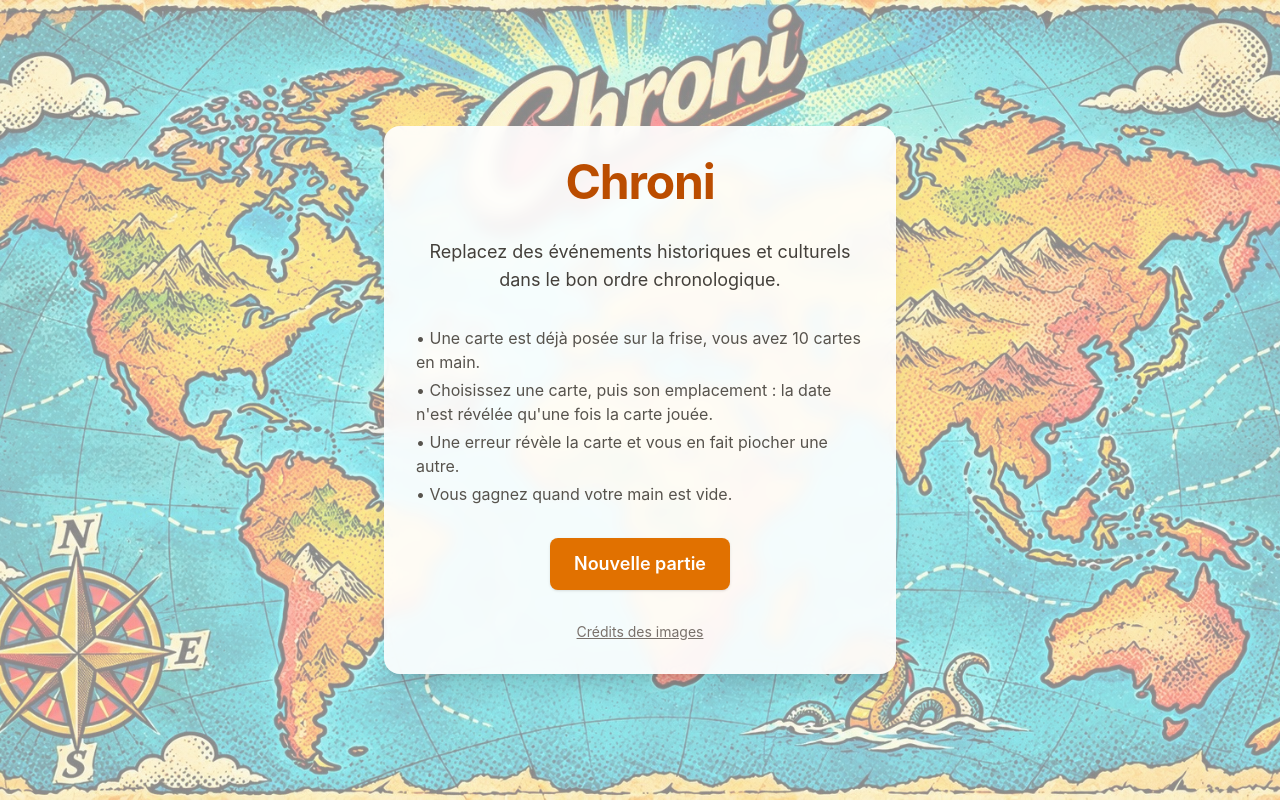
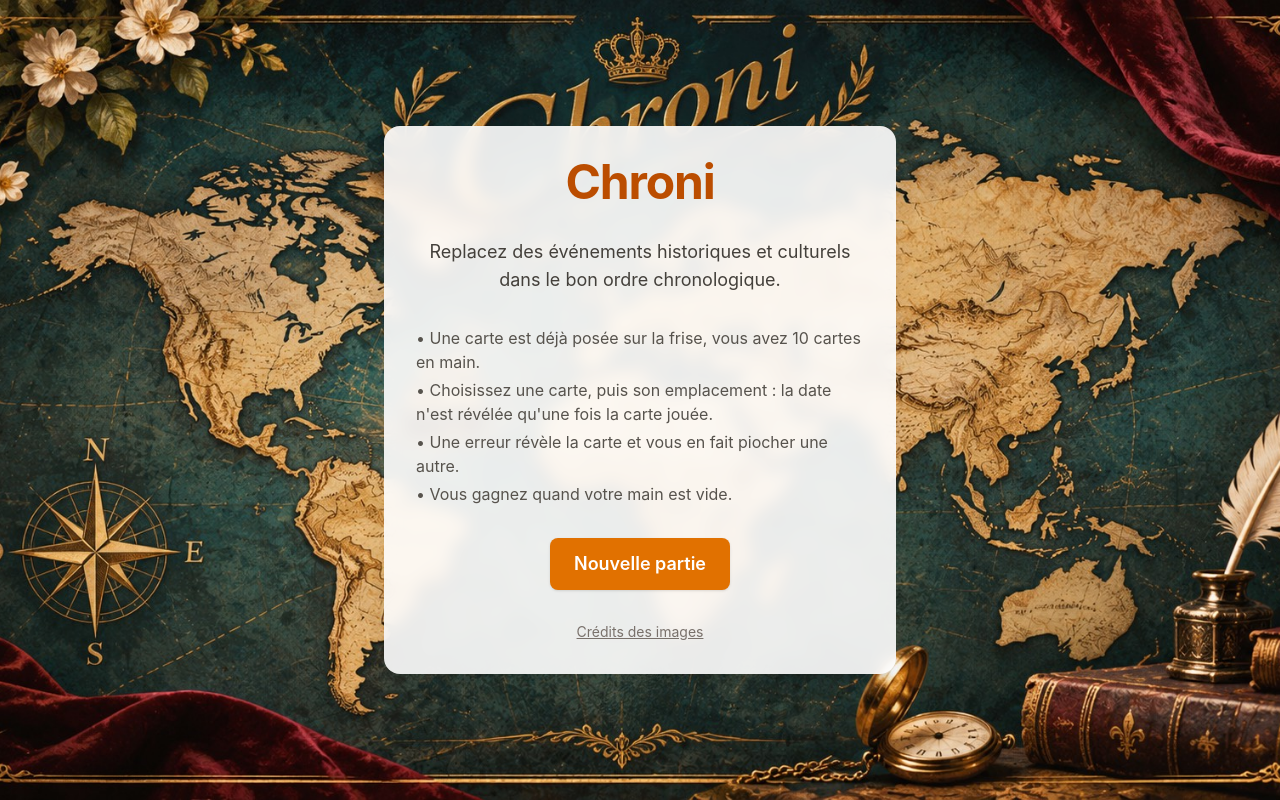
Before and after one commit to mongi-ngeke/chroni, a Next.js app: page / in a window 1280 px wide. Built offline with nearby package versions, Linux system fonts and the light colour scheme.

Commit message:
feat(app): switch to an antique world map background

```diff
--- a/src/app/globals.css
+++ b/src/app/globals.css
@@ -1,12 +1,10 @@
 @import "tailwindcss";
 
-/* Carte du monde en fond, fixe pendant le défilement. Le voile clair garde les textes
-   et les cartes lisibles sur une illustration très chargée. */
+/* Carte du monde ancienne en fond, fixe pendant le défilement. Pas de voile : les textes
+   sont dans le volet latéral, les cartes et les messages ont leur propre fond. */
 body {
-  background-color: var(--color-stone-50);
-  background-image:
-    linear-gradient(rgb(250 250 249 / 0.55), rgb(250 250 249 / 0.55)),
-    url("/images/background.jpg");
+  background-color: var(--color-stone-900);
+  background-image: url("/images/background.jpg");
   background-size: cover;
   background-position: center;
   background-attachment: fixed;
```
Also changed, not shown: public/images/background.jpg.
